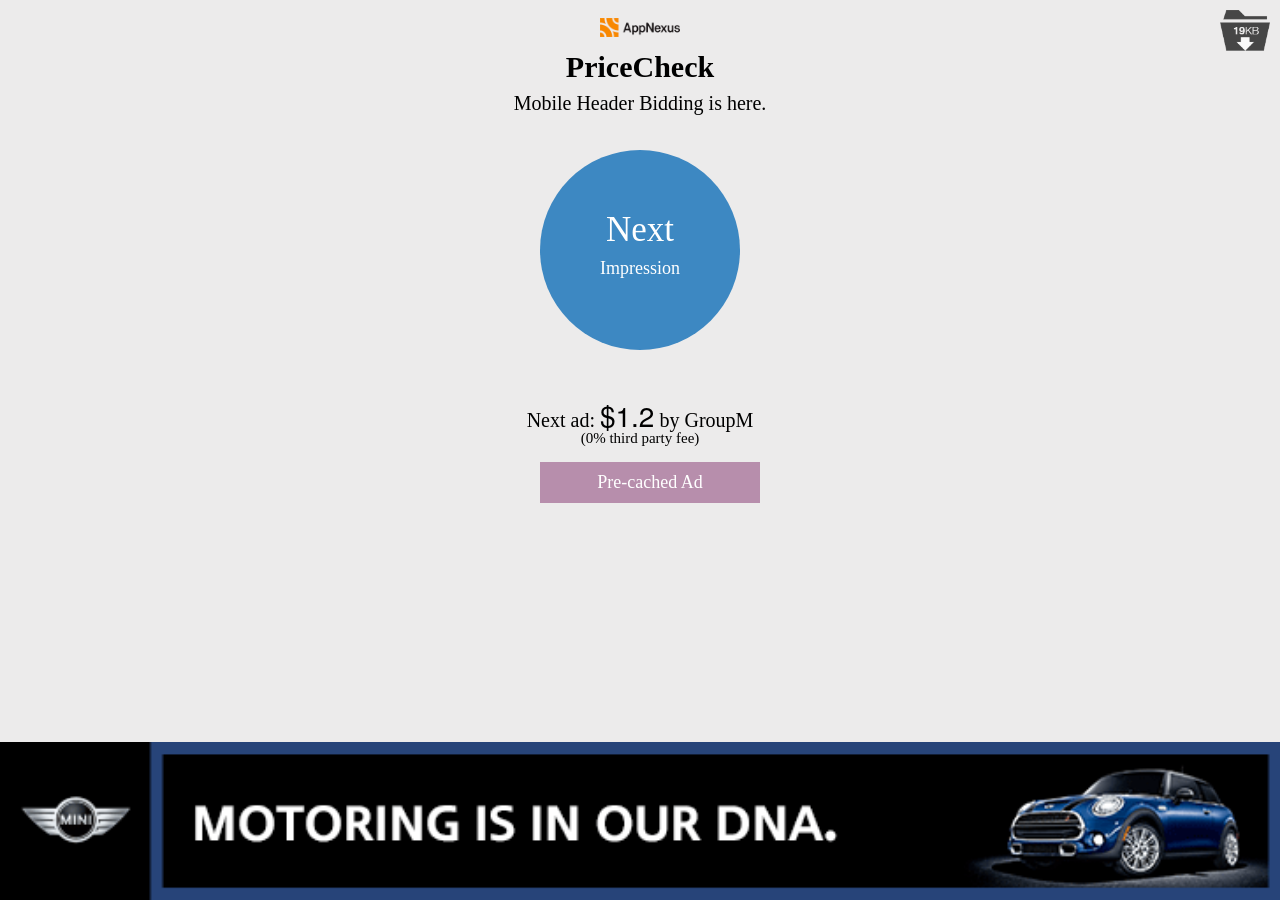
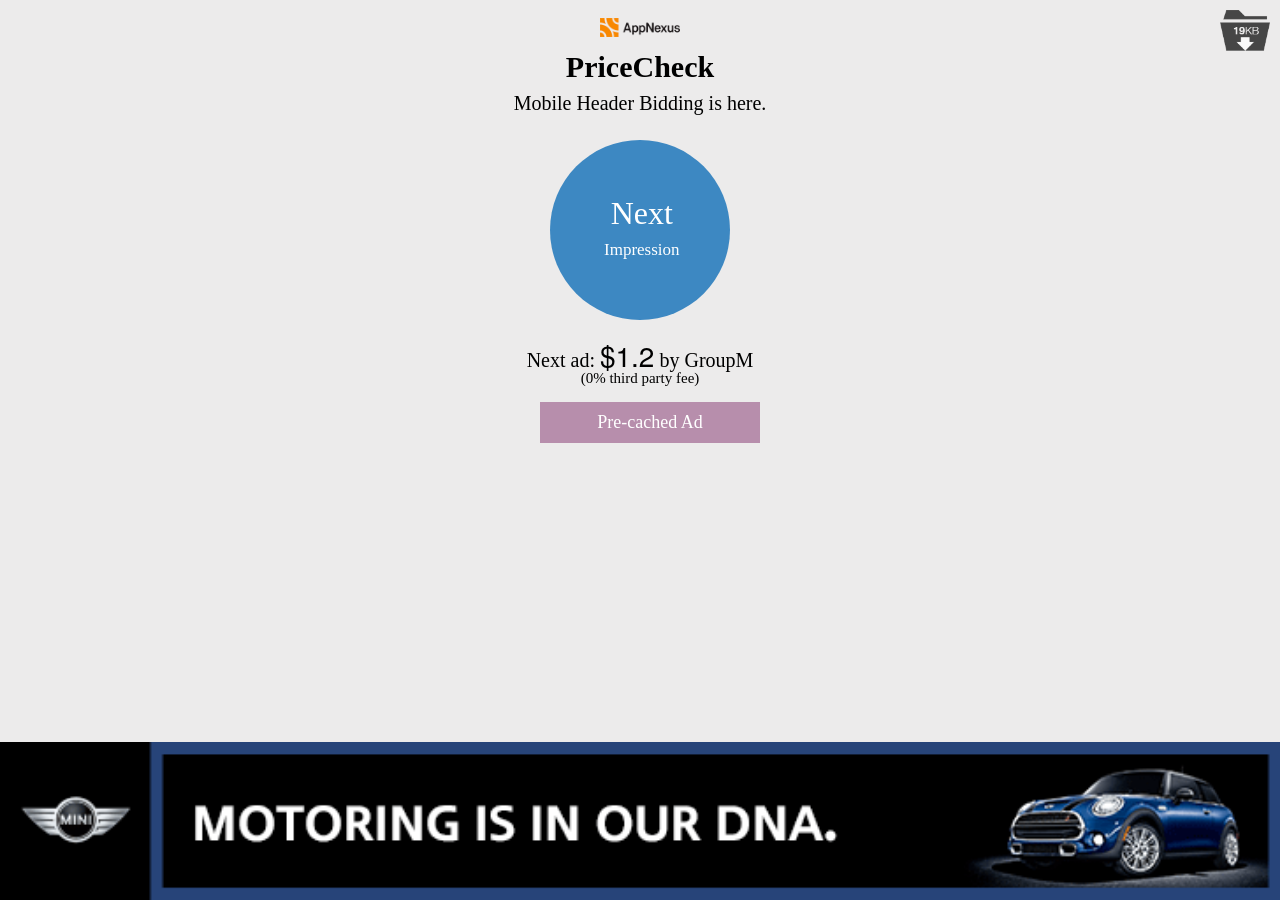
Before and after one commit to Heray/jsdemo, a Jekyll site: the page examples/pbjs/caching/caching.html, which Jekyll copies as it is, in a window 1280 px wide. Built offline with Jekyll 4.4.1, drawn with Linux system fonts in a browser that asks for light colours.

Commit message:
adjusted scale

```diff
--- a/examples/pbjs/caching/caching.html
+++ b/examples/pbjs/caching/caching.html
@@ -44,7 +44,7 @@
 
 .next-ad {
 	position: relative;
-	margin-top: 280px;
+	margin-top: 220px;
 	height: 30px;
 	vertical-align: bottom;
 }
@@ -81,40 +81,40 @@
 }
 
 #next-imp {
-	top: 150px;
+	top: 140px;
 	position: absolute;
 	left: 50%;
-	margin-left: -100px;
+	margin-left: -90px;
 
-	width: 200px;
-	height: 200px;
-	border-radius: 200px;
+	width: 180px;
+	height: 180px;
+	border-radius: 180px;
 	background: #3d88c2;
 
 	margin-top: 0px;
 }
 
 #next-imp:active {
-	width: 180px;
-	height: 180px;
-	margin-left: -90px;
+	width: 160px;
+	height: 160px;
+	margin-left: -80px;
 	margin-top: 10px;
 }
 
 .next-imp-words {
 	position: absolute;
 	left: 50%;
-	margin-left: -40px;
+	margin-left: -36px;
 	/*top: 210px;*/
-	margin-top: 60px;
-	font-size: 35px;
+	margin-top: 55px;
+	font-size: 32px;
 	font-weight: 500;
 	font-family: HelveticaNeue-Thin;
 	color: white;
 }
 
 .next-imp-words .small {
-	font-size: 18px;
+	font-size: 17px;
 	font-family: HelveticaNeue-Thin;
 	margin-top: 8px;
 	font-weight: 100;
```
